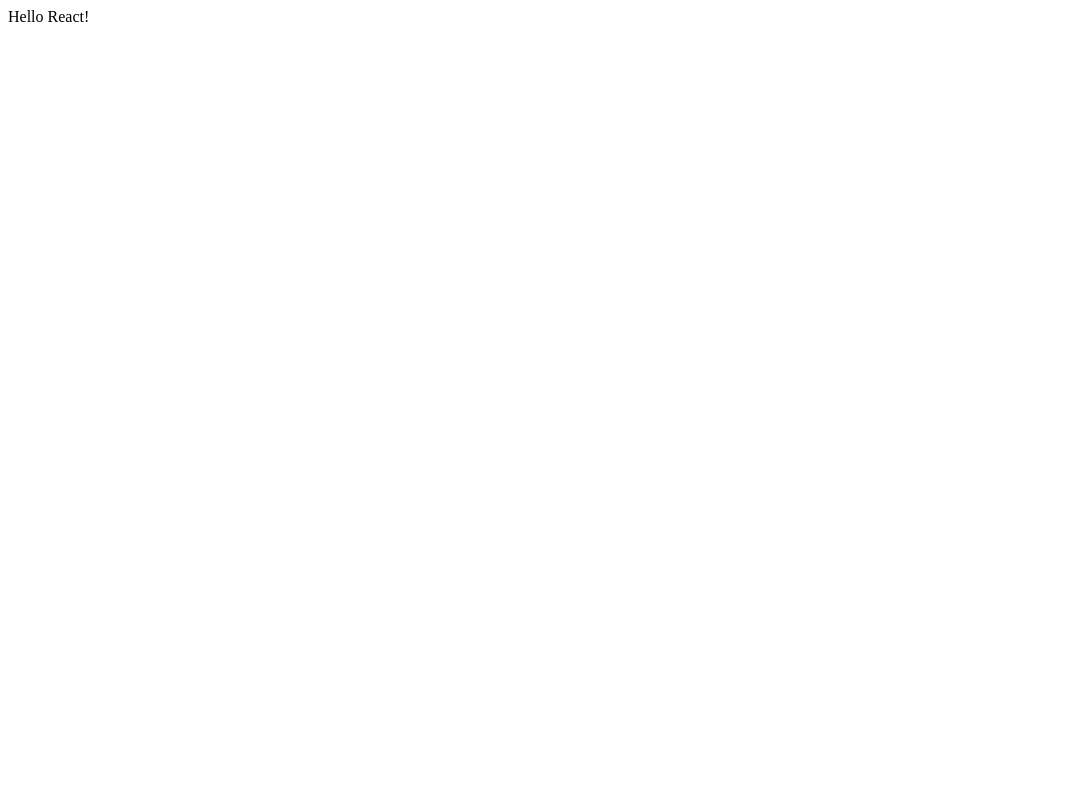
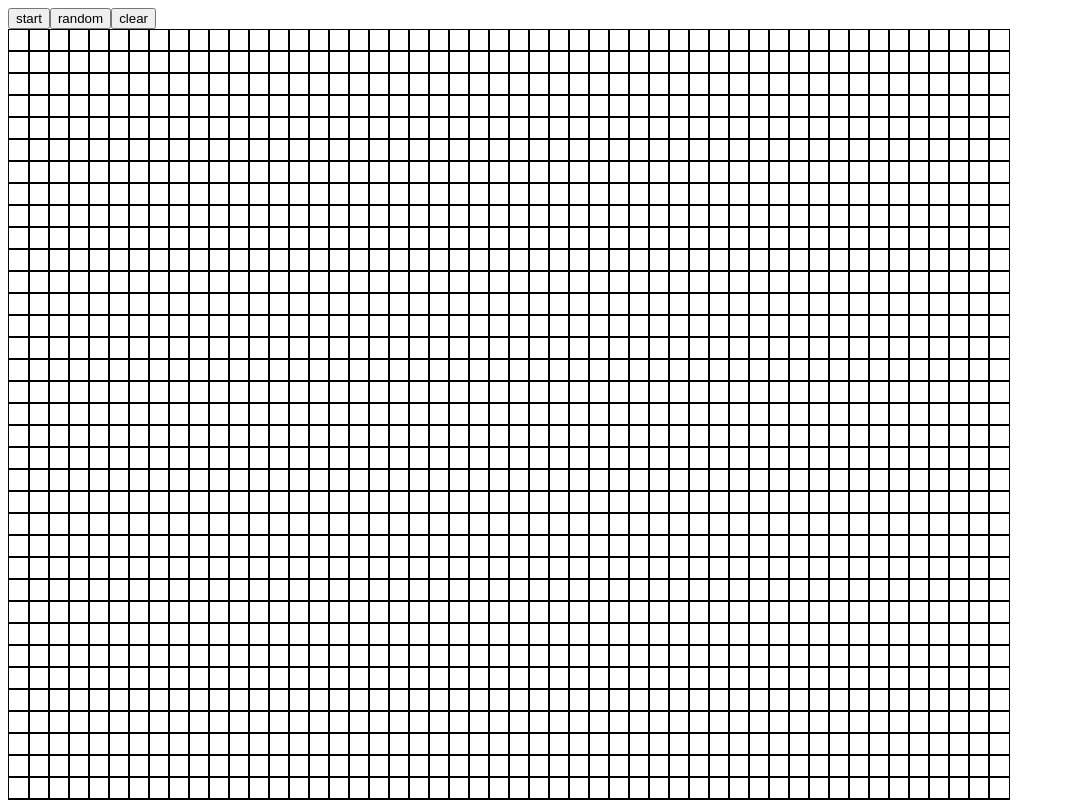
Before and after one commit to popelenkow/Musetric, a React app in the folder musetric-front/: page / in a window 1280 px wide. Shown: the top 800 px of the page, without its empty margins (0-1065 px from the left). Built offline with nearby package versions, Linux system fonts and the light colour scheme.

Commit message:
Add game of life

```diff
--- a/musetric-front/package.json
+++ b/musetric-front/package.json
@@ -12,6 +12,7 @@
     "@types/react-dom": "^16.9.8",
     "electron": "^9.0.2",
     "html-webpack-plugin": "^4.3.0",
+    "immer": "^6.0.9",
     "react": "^16.13.1",
     "react-dom": "^16.13.1",
     "ts-loader": "^7.0.5",
--- /dev/null
+++ b/musetric-front/src/app.tsx
@@ -0,0 +1,133 @@
+import * as React from "react"
+import { useState, useCallback, useRef } from "react";
+import produce from "immer";
+
+const numRows = 50;
+const numCols = 50;
+
+const operations = [
+  [0, 1],
+  [0, -1],
+  [1, -1],
+  [-1, 1],
+  [1, 1],
+  [-1, -1],
+  [1, 0],
+  [-1, 0]
+];
+
+const generateEmptyGrid = () => {
+  const rows = [];
+  for (let i = 0; i < numRows; i++) {
+    rows.push(Array.from(Array(numCols), () => 0));
+  }
+
+  return rows;
+};
+
+const App: React.FC = () => {
+  const [grid, setGrid] = useState(() => {
+    return generateEmptyGrid();
+  });
+
+  const [running, setRunning] = useState(false);
+
+  const runningRef = useRef(running);
+  runningRef.current = running;
+
+  const runSimulation = useCallback(() => {
+    if (!runningRef.current) {
+      return;
+    }
+
+    setGrid(g => {
+      return produce(g, gridCopy => {
+        for (let i = 0; i < numRows; i++) {
+          for (let k = 0; k < numCols; k++) {
+            let neighbors = 0;
+            operations.forEach(([x, y]) => {
+              const newI = i + x;
+              const newK = k + y;
+              if (newI >= 0 && newI < numRows && newK >= 0 && newK < numCols) {
+                neighbors += g[newI][newK];
+              }
+            });
+
+            if (neighbors < 2 || neighbors > 3) {
+              gridCopy[i][k] = 0;
+            } else if (g[i][k] === 0 && neighbors === 3) {
+              gridCopy[i][k] = 1;
+            }
+          }
+        }
+      });
+    });
+
+    setTimeout(runSimulation, 100);
+  }, []);
+
+  return (
+    <>
+      <button
+        onClick={() => {
+          setRunning(!running);
+          if (!running) {
+            runningRef.current = true;
+            runSimulation();
+          }
+        }}
+      >
+        {running ? "stop" : "start"}
+      </button>
+      <button
+        onClick={() => {
+          const rows = [];
+          for (let i = 0; i < numRows; i++) {
+            rows.push(
+              Array.from(Array(numCols), () => (Math.random() > 0.7 ? 1 : 0))
+            );
+          }
+
+          setGrid(rows);
+        }}
+      >
+        random
+      </button>
+      <button
+        onClick={() => {
+          setGrid(generateEmptyGrid());
+        }}
+      >
+        clear
+      </button>
+      <div
+        style={{
+          display: "grid",
+          gridTemplateColumns: `repeat(${numCols}, 20px)`
+        }}
+      >
+        {grid.map((rows, i) =>
+          rows.map((col, k) => (
+            <div
+              key={`${i}-${k}`}
+              onClick={() => {
+                const newGrid = produce(grid, gridCopy => {
+                  gridCopy[i][k] = grid[i][k] ? 0 : 1;
+                });
+                setGrid(newGrid);
+              }}
+              style={{
+                width: 20,
+                height: 20,
+                backgroundColor: grid[i][k] ? "pink" : undefined,
+                border: "solid 1px black"
+              }}
+            />
+          ))
+        )}
+      </div>
+    </>
+  );
+};
+
+export default App;
--- a/musetric-front/src/index.html
+++ b/musetric-front/src/index.html
@@ -5,7 +5,7 @@
     <title>Hello World!</title>
   </head>
   <body>
-    <div id="app">
+    <div id="root">
       <h1>Hello World!</h1>
     </div>
   </body>
--- a/musetric-front/src/react.tsx
+++ b/musetric-front/src/react.tsx
@@ -1,8 +1,5 @@
 import * as React from 'react';
 import * as ReactDOM from 'react-dom';
+import App from "./app";
 
-const Index = () => {
-    return <div>Hello React!</div>;
-};
-
-ReactDOM.render(<Index />, document.getElementById('app'));
+ReactDOM.render(<App />, document.getElementById("root"));
--- a/musetric-front/webpack.config.js
+++ b/musetric-front/webpack.config.js
@@ -6,6 +6,9 @@ module.exports = [
     entry: './src/react.tsx',
     target: 'electron-renderer',
     devtool: 'source-map',
+    resolve: {
+      extensions: ['.js', '.ts', '.tsx']
+    },
     module: { rules: [{
       test: /\.ts(x?)$/,
       include: /src/,
```
Also changed, not shown: 1 other file (tests, documents, lock files or other folders).
